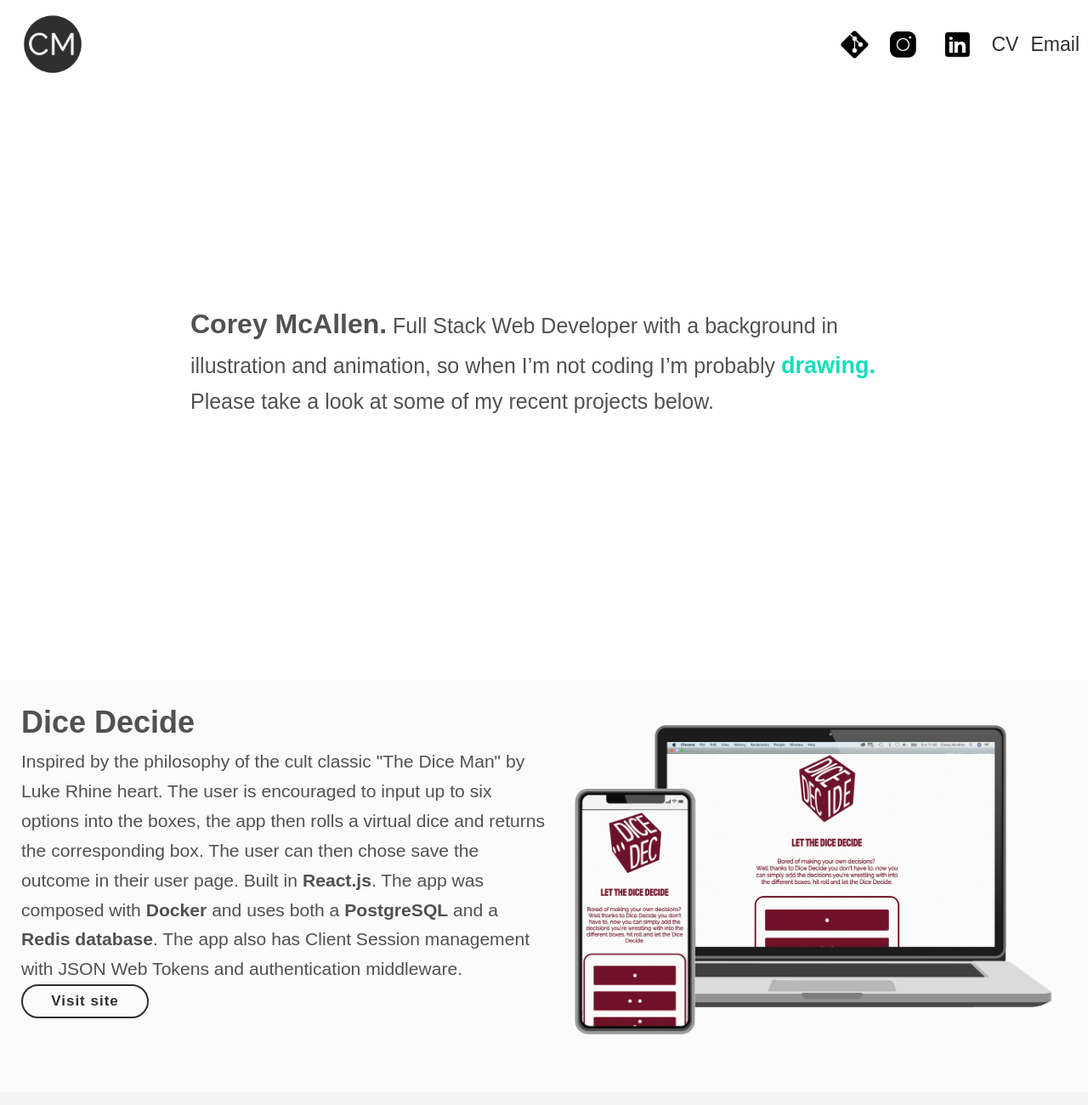
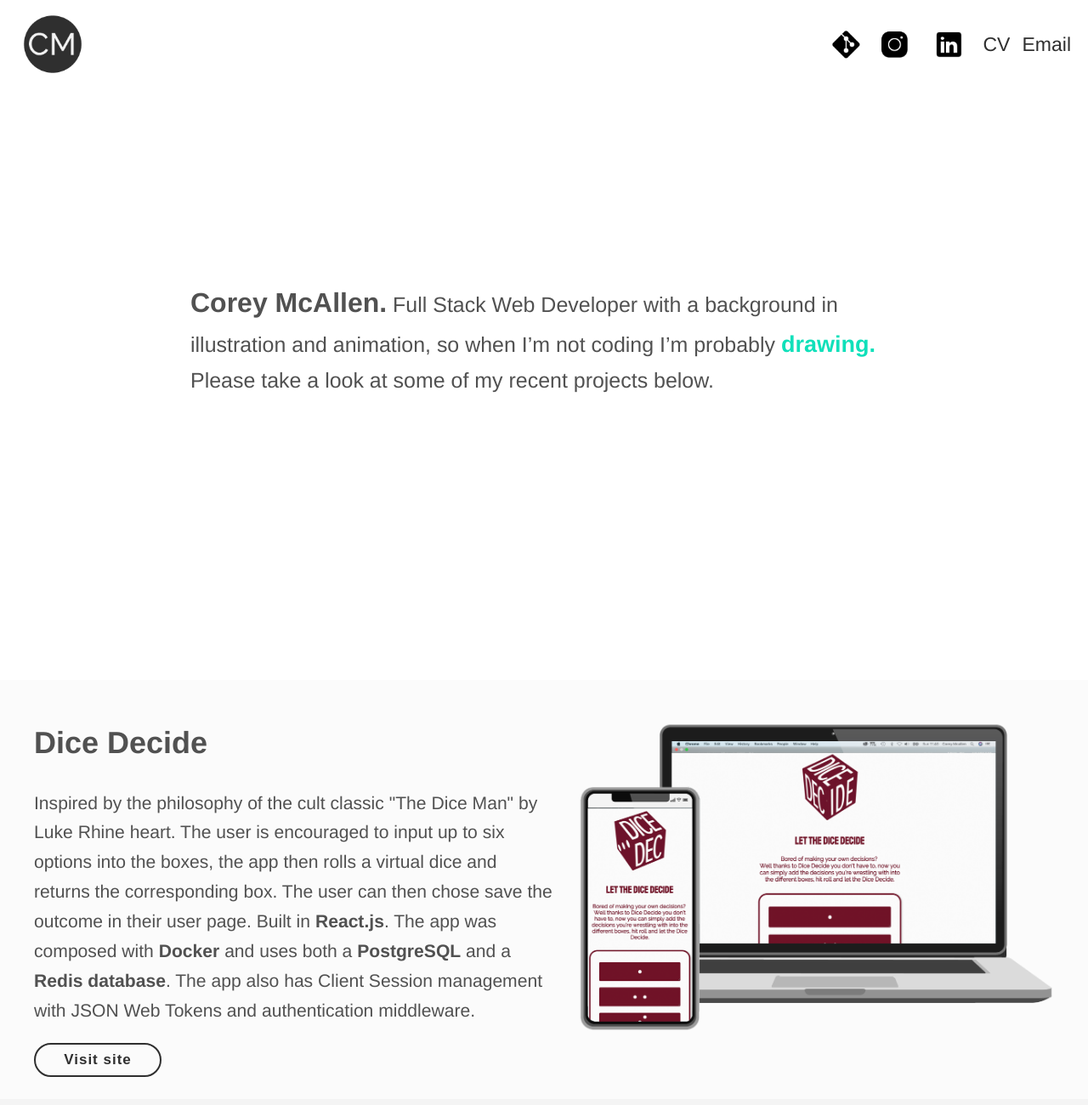
Before and after one commit to mcalc001/coreymcallen, a plain HTML site: page index.html in a window 1280 px wide. Shown: the top 1300 px of the page at 85% size. Drawn offline with Linux system fonts and the light colour scheme; a web font is replaced by a local one.

Commit message:
first commit

```diff
--- a/style.css
+++ b/style.css
@@ -2,25 +2,26 @@
 
 html {
   scroll-behavior: smooth;
-  margin: 0px;
+  margin: 0 auto;
   padding: 0px;
+
 }
 body{
 
-    font-family: open-sans, sans-serif;
+    font-family: open-sans, helvetica, sans-serif;
     color: #515151;
     background-color: #fff;
     font-size: 1.2em;
-    margin: 0px ;
+    margin: 0 auto;
     padding: 0px;
 
 }
 * {
-  margin: 0px ;
+
   padding: 0;
 }
 
-
+p
 
 
 
@@ -45,7 +46,7 @@ body{
     list-style: none;
     font-size: 1.2em;
     padding-top: 5px;
-    margin:0;
+    margin: 0;
     background: #fff;
     color: rgb(47, 47, 47);
     align-items: center;
@@ -53,6 +54,14 @@ body{
     width:100%;
 
 }
+
+
+.sticky{
+    position: fixed;
+    top: 0;
+    width: 100%;
+}
+
 li{
     padding: 7px;
 }
@@ -78,7 +87,7 @@ li{
 
 @media only screen and (max-width: 600px){
     .main-nav{
-        font-size: 1em;
+      font-size: 1em;
         padding: 0;
         margin: 0;
         width:100%;
@@ -90,12 +99,13 @@ li{
 }
 .logo > img{
     max-width: 70%;
-    width: 45px;
-    padding-left:  5px;
+    width: 65px;
+    padding-left:  15px;
 }
 img{
    width: 60%;
 }
+
 
 
 }
@@ -118,7 +128,7 @@ ul > .push3{
 }
 
 .email{
-  padding-right: 10px;
+  padding-right: 20px;
   padding-bottom: 15px;
 }
 .cv{
@@ -159,21 +169,24 @@ ul > .push3{
 }
 
 /******************Aboutme***************************/
+.textsize{
+  padding-bottom: 0px;
+
+}
 .contaner3{
     display: flex;
     width: 100%;
 }
 .cont{
-    width: 85%;
+
     display: flex;
     line-height: 1.65;
-    margin: 0 ;
     justify-content: center;
+    margin: 0 auto ;
     align-items: center;
     padding: 30px 40px;
-    height: 0vh;
     font-size: 1em;
-
+    height: 50%;
 }
 
 @media(min-width:600px){
@@ -189,7 +202,12 @@ ul > .push3{
     font-size: 1.3em;
 
 }
+.textsize{
+  padding-bottom:50px;
+
 }
+}
+
 
 .name{
   font-size: 24px;
@@ -215,7 +233,7 @@ ul > .push3{
 
 }
 
-cc
+
 
 
 .b{
@@ -230,6 +248,7 @@ cc
 /*projects*****************************/
 .container{
     display: flex;
+    margin: 0px;
 }
 
 button {
@@ -289,27 +308,6 @@ button:after {
   content: "href="https://face-reg.herokuapp.com"";
 }
 
-@-webkit-keyframes rotating {
-  from {
-    -webkit-transform: rotate(0deg);
-            transform: rotate(0deg);
-  }
-  to {
-    -webkit-transform: rotate(360deg);
-            transform: rotate(360deg);
-  }
-}
-
-@keyframes rotating {
-  from {
-    -webkit-transform: rotate(0deg);
-            transform: rotate(0deg);
-  }
-  to {
-    -webkit-transform: rotate(360deg);
-            transform: rotate(360deg);
-  }
-}
 
 
 .contaner2{
@@ -350,7 +348,9 @@ h1{
     text-align: left;
     padding-left:15px;
     padding-right: 10px;
+    padding-bottom: 6px;
     font-size: 1em;
+    padding-bottom: 6px;
 
 }
 @media(min-width:1000px){
@@ -362,6 +362,7 @@ h1{
     justify-content: center;
     font-size: 1.1em;
     padding-left: 20px;
+    padding-bottom: 6px;
 }
 
 h1{
@@ -386,11 +387,12 @@ h1{
 
 .bx{
     padding-top: 20px;
-    padding-left: 5px;
+    padding-left: 20px;
     flex:1;
     order:1;
     box-sizing: border-box;
     width: 100%;
+    padding-bottom: 20px;
 }
 .bx > h1{
     display: flex;
```
Also changed, not shown: index.html (+1 -1 lines).
